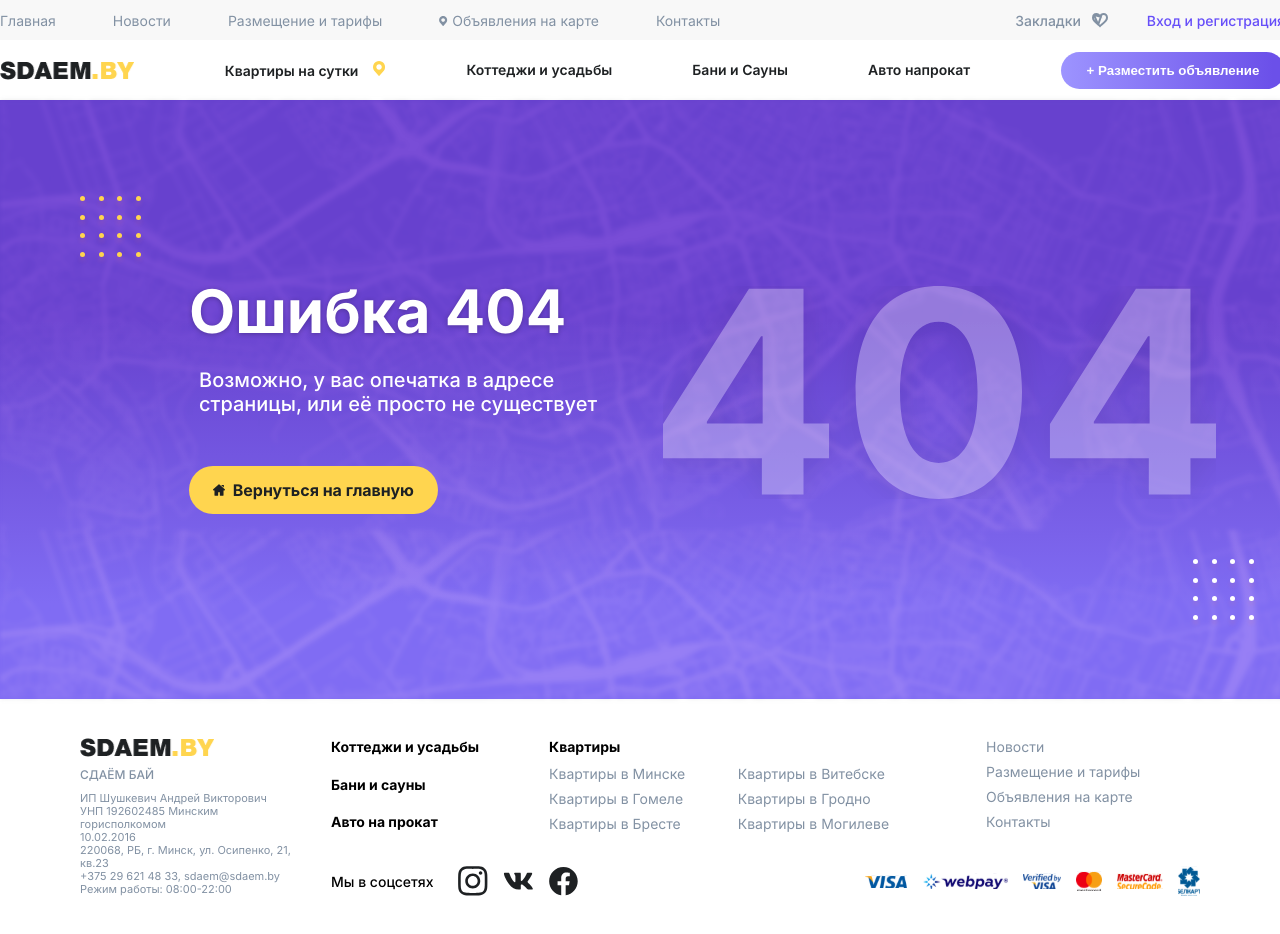
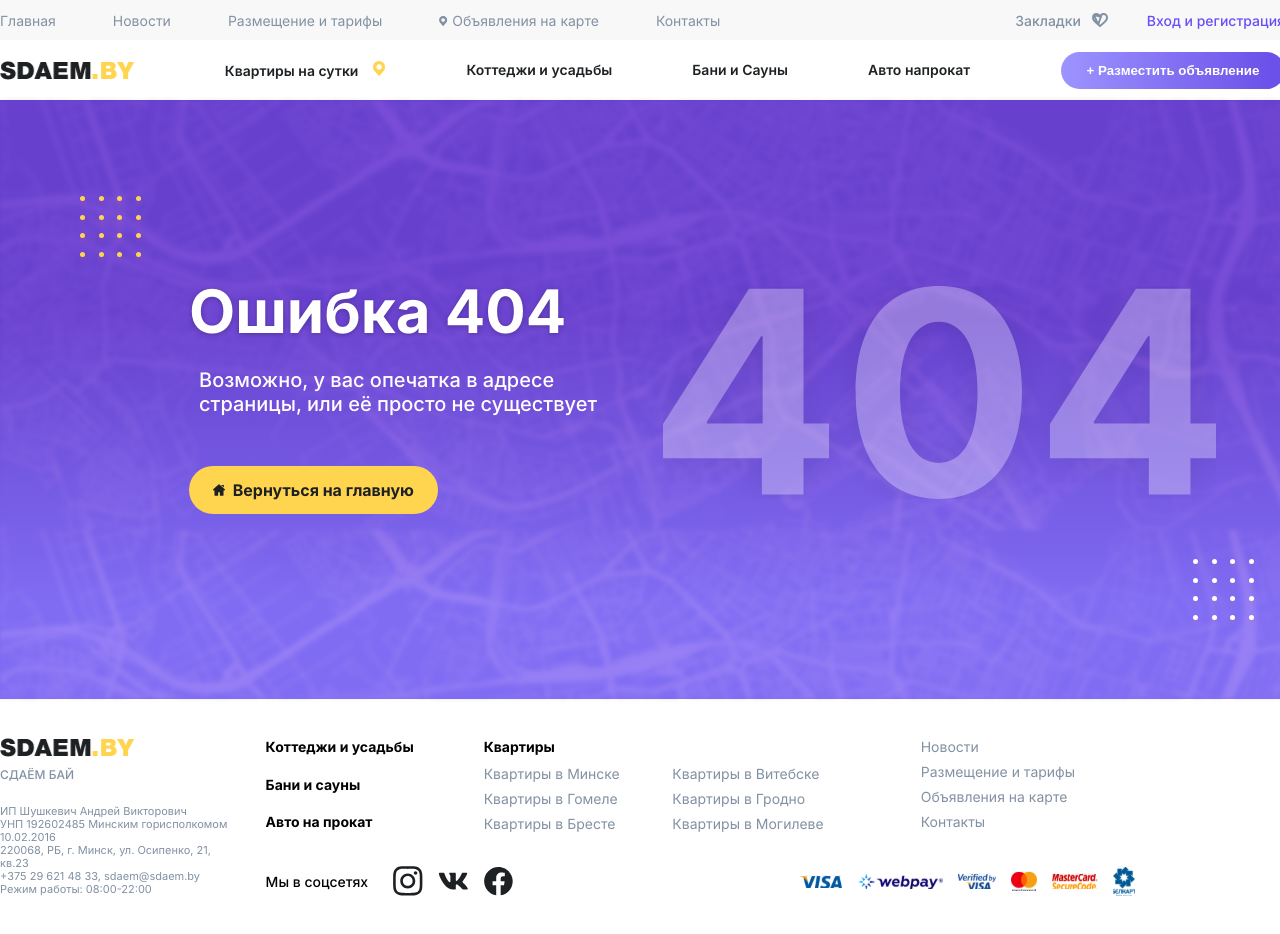
Before and after one commit to AlexBash82/sdaem, a React (Create React App) app: page /sdaem/404 in a window 1280 px wide. Shown: the top 934 px of the page. Built offline with nearby package versions, Linux system fonts and the light colour scheme.

Commit message:
fix Footer

```diff
--- a/src/components/Footer/Footer.scss
+++ b/src/components/Footer/Footer.scss
@@ -1,11 +1,15 @@
 .Footer {
+  width: 100vw;
   height: 158px;
-  margin: 39px 80px 53px;
+  padding-top: 39px;
+  padding-bottom: 53px;
   font-size: 14px;
   line-height: 17px;
 
   &_container {
     height: 100%;
+    width: 1285px;
+    margin: auto;
     display: flex;
     gap: 30px;
 
```
